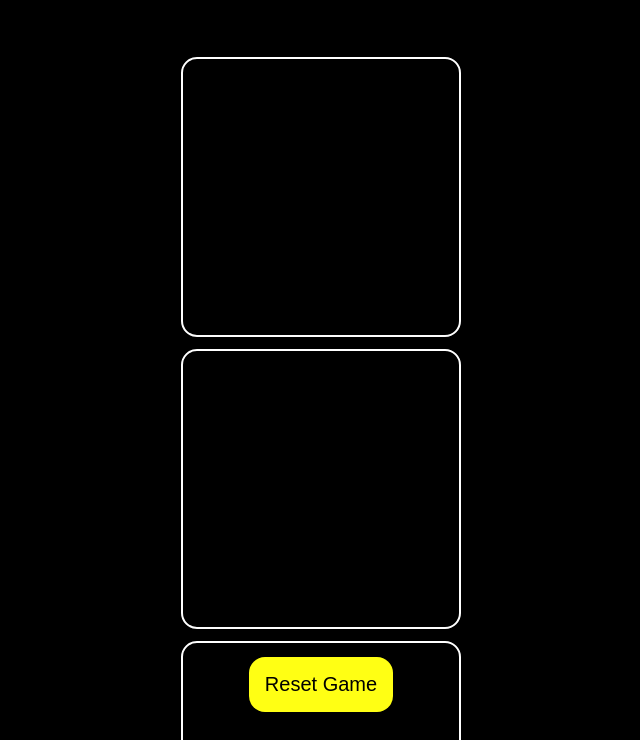
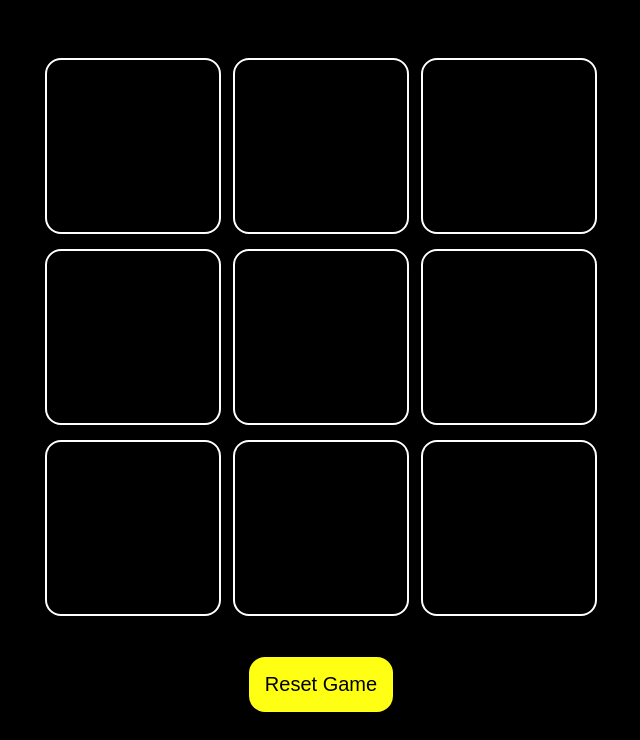
Before and after one commit to zulfiqar2710/Modern-Tic-Tac-Toe, a plain HTML site: page index.html in a window 1280 px wide. Shown: the part 60-800 px from the top of the page, without its empty margins (319-959 px from the left). Drawn offline with Linux system fonts and the light colour scheme.

Commit message:
Update cs.css

```diff
--- a/cs.css
+++ b/cs.css
@@ -27,8 +27,8 @@
 }
 
 .box {
-  height: 35vmin;
-  width: 35vmin;
+  height: 22vmin;
+  width: 22vmin;
   border-radius: 1rem;
   border: 2px solid white;
   box-shadow: 0 0 1rem rgba(0, 0, 0, 0.3);
```
